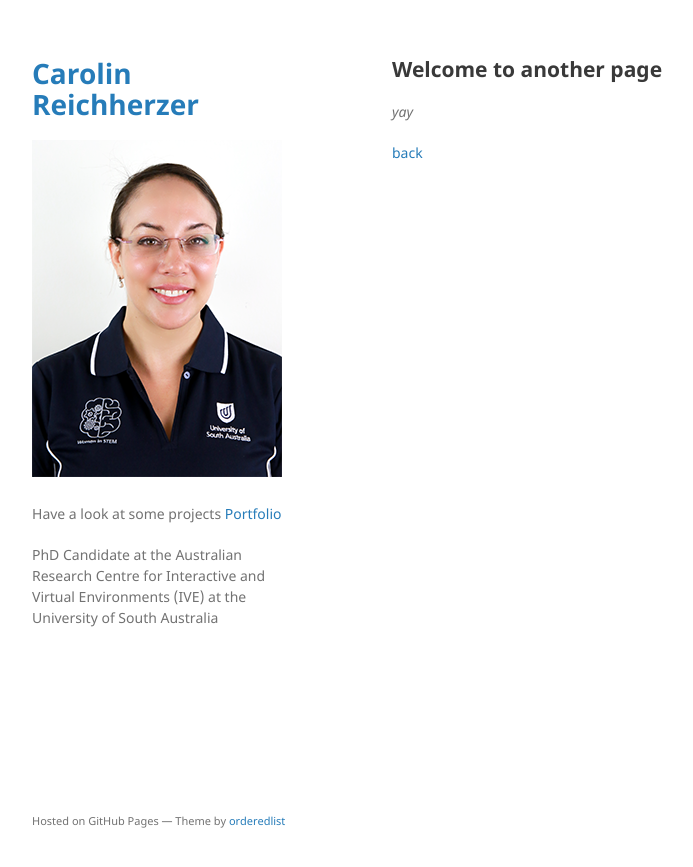
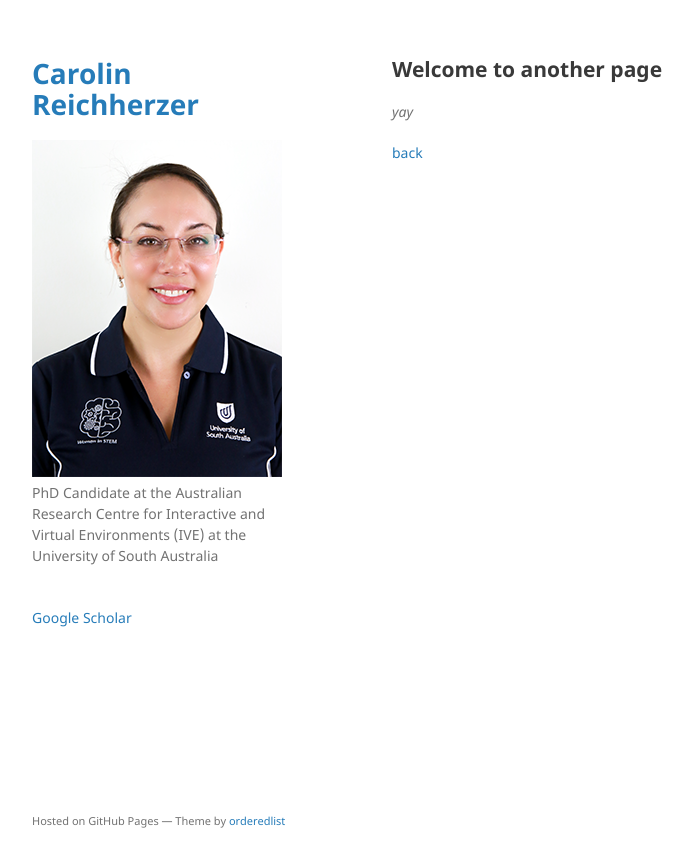
Before and after one commit to kiwicarolin/kiwicarolin.github.io, a Jekyll site: the page built from portfolio.md, in a window 1280 px wide. Shown: the top 867 px of the page, without its empty margins (178-871 px from the left). Built offline with Jekyll 4.4.1, drawn with Linux system fonts in a browser that asks for light colours; our own code applies the rules of GitHub Pages for plain Markdown files.

Commit message:
no message

```diff
--- a/_layouts/default.html
+++ b/_layouts/default.html
@@ -19,9 +19,10 @@
         {% if site.logo %}
           <img src="{{site.logo | relative_url}}" alt="Logo" />
         {% endif %}
-        <p><br>Have a look at some projects <a href="./portfolio.html" target="_top">Portfolio</a></p>
 
         <p>{{ site.description | default: site.github.project_tagline }}</p>
+        <p>  <br><a href="https://scholar.google.com/citations?hl=en&user=mv2LqCIAAAAJ" target="_top">Google Scholar</a>
+        </p>
 
         {% if site.github.is_project_page %}
         <p class="view"><a href="{{ site.github.repository_url }}">View the Project on GitHub <small>{{ site.github.repository_nwo }}</small></a></p>
```
Also changed, not shown: other parts of _layouts/default.html (+1 -0 lines).
